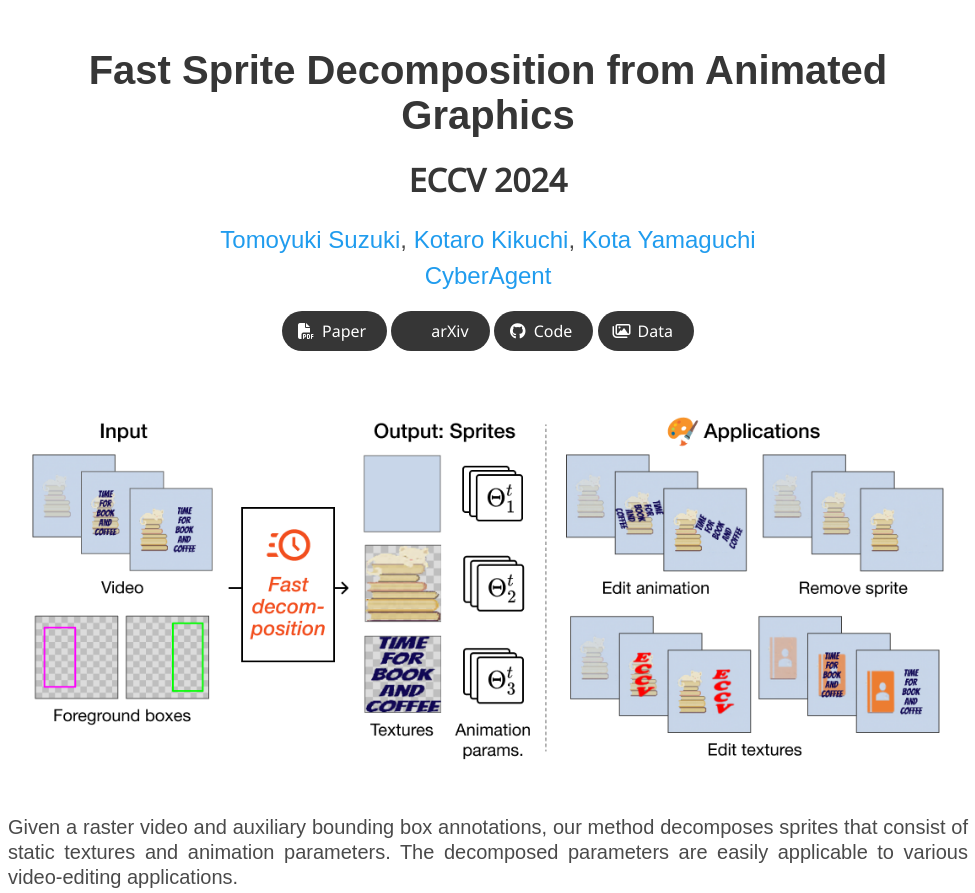
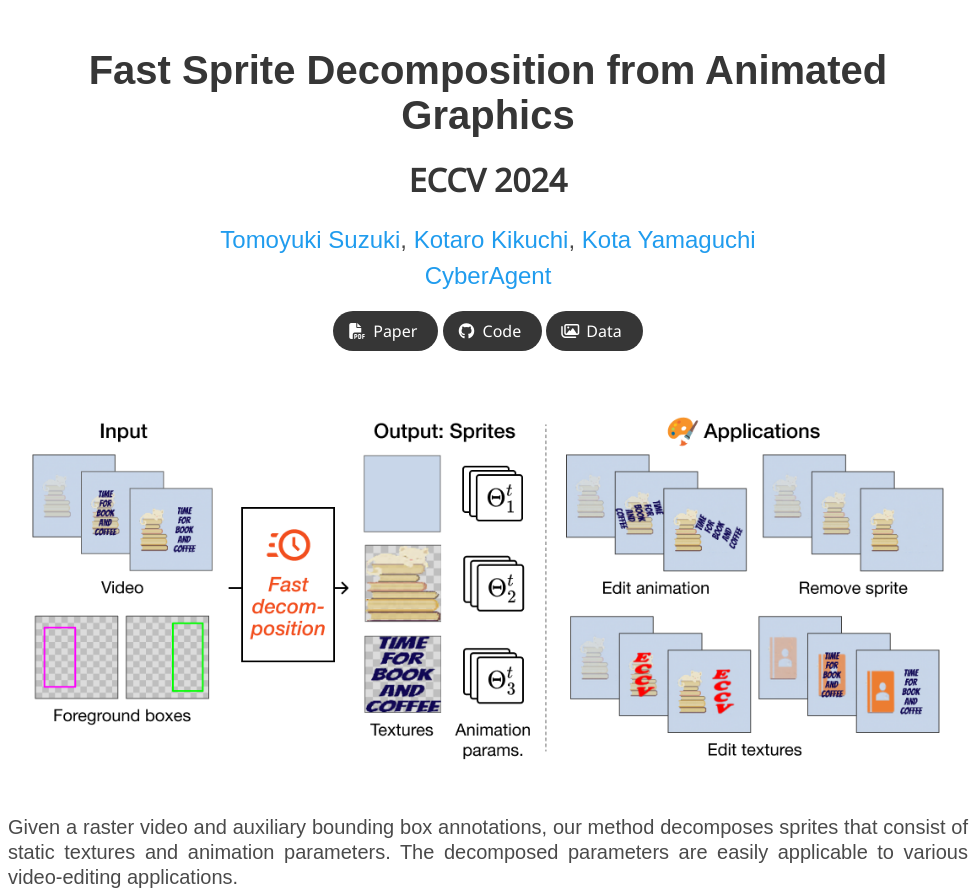
Before and after one commit to CyberAgentAILab/sprite-decompose, a plain HTML site: page index.html in a window 1280 px wide. Shown: the top 893 px of the page, without its empty margins (152-1127 px from the left). Drawn offline with nearby package versions, Linux system fonts and the light colour scheme; some icons are missing; a web font is replaced by a local one.

Commit message:
Add paper link

```diff
--- a/index.html
+++ b/index.html
@@ -67,21 +67,12 @@
             <div class="publication-links">
               <!-- PDF Link. -->
               <span class="link-block">
-                <a href=""
+                <a href="https://arxiv.org/abs/2408.03923"
                    class="external-link button is-normal is-rounded is-dark">
                   <span class="icon">
                       <i class="fas fa-file-pdf"></i>
                   </span>
                   <span>Paper</span>
-                </a>
-              </span>
-              <span class="link-block">
-                <a href=""
-                   class="external-link button is-normal is-rounded is-dark">
-                  <span class="icon">
-                      <i class="ai ai-arxiv"></i>
-                  </span>
-                  <span>arXiv</span>
                 </a>
               </span>
               <!-- Video Link. -->
```
